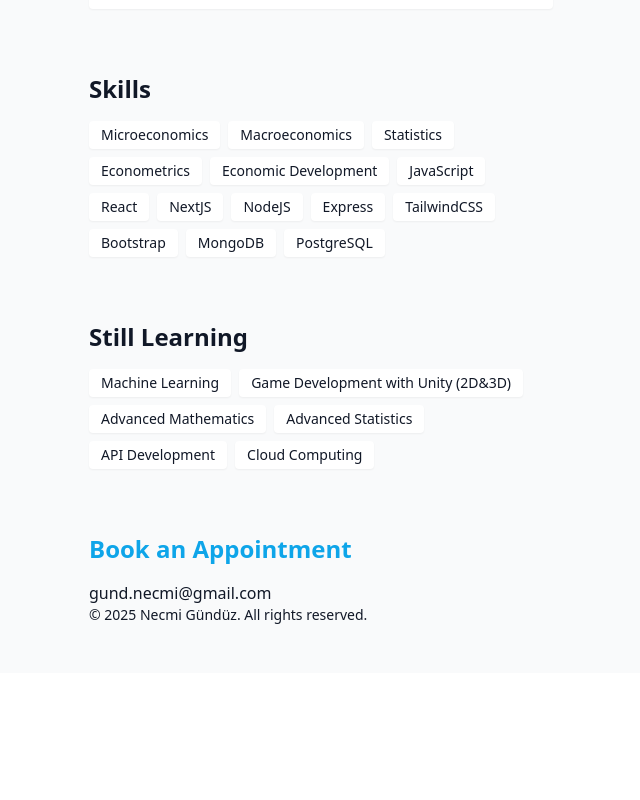
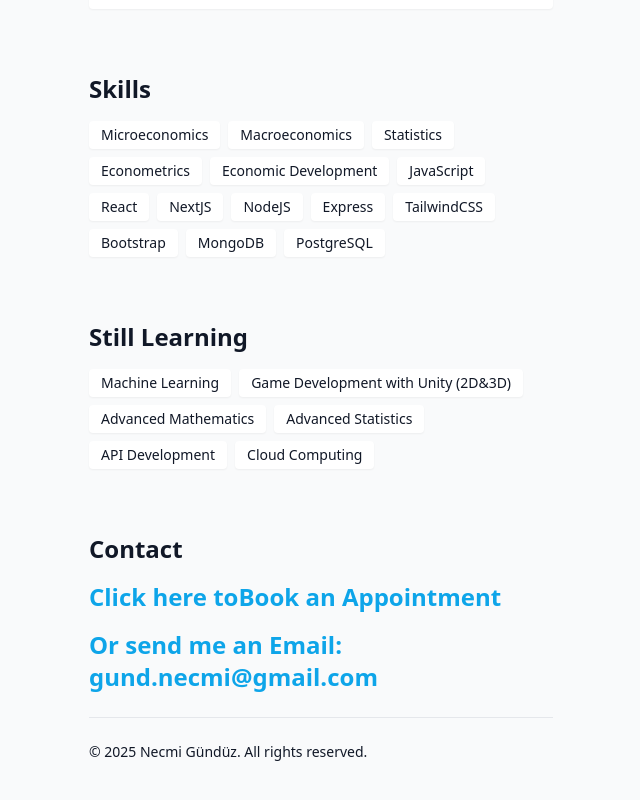
Before and after one commit to necmigunduz/necmi_portfolio, a React (Vite) app: page / in a window 1280 px wide. Shown: the part 1815-2615 px from the top of the page, without its empty margins (255-895 px from the left). Before the commit the page ends 2488 px from the top, so only its background shows below. Built offline with nearby package versions, Linux system fonts and the light colour scheme.

Commit message:
regulate: give some style to contact

```diff
--- a/src/components/Contact.jsx
+++ b/src/components/Contact.jsx
@@ -2,19 +2,29 @@
 
 export default function Contact() {
   return (
-    <section
-      id="contact"
-    >
+    <section id="contact">
+      <h2 className="text-2xl font-bold mb-4">Contact</h2>
       <h2 className="text-2xl font-bold mb-4">
         <a
           className="text-sky-500 text-3xl md:text-2xl sm:text-xl max-sm:text-lg font-semibold hover:underline"
           href="https://meetings-eu1.hubspot.com/necmi-gunduz"
-        >  Book an Appointment </a>
+        >
+          {" "}
+          Click here toBook an Appointment{" "}
+        </a>
       </h2>
-      <a href="mailto:gund.necmi@gmail.com">gund.necmi@gmail.com</a>
+      <p>
+        <span  className="text-sky-500 text-2xl font-bold mb-4">Or send me an Email:{" "}</span>
+        <span>
+          <a href="mailto:gund.necmi@gmail.com" className="text-sky-500 text-3xl md:text-2xl sm:text-xl max-sm:text-lg font-semibold hover:underline">gund.necmi@gmail.com</a>{" "}
+        </span>
+      </p>
+      <br />
+       <hr />
+       <br />
       <p className="text-sm mb-4 md:mb-0">
         © {new Date().getFullYear()} Necmi Gündüz. All rights reserved.
       </p>
     </section>
-  )
-};
+  );
+}
```
